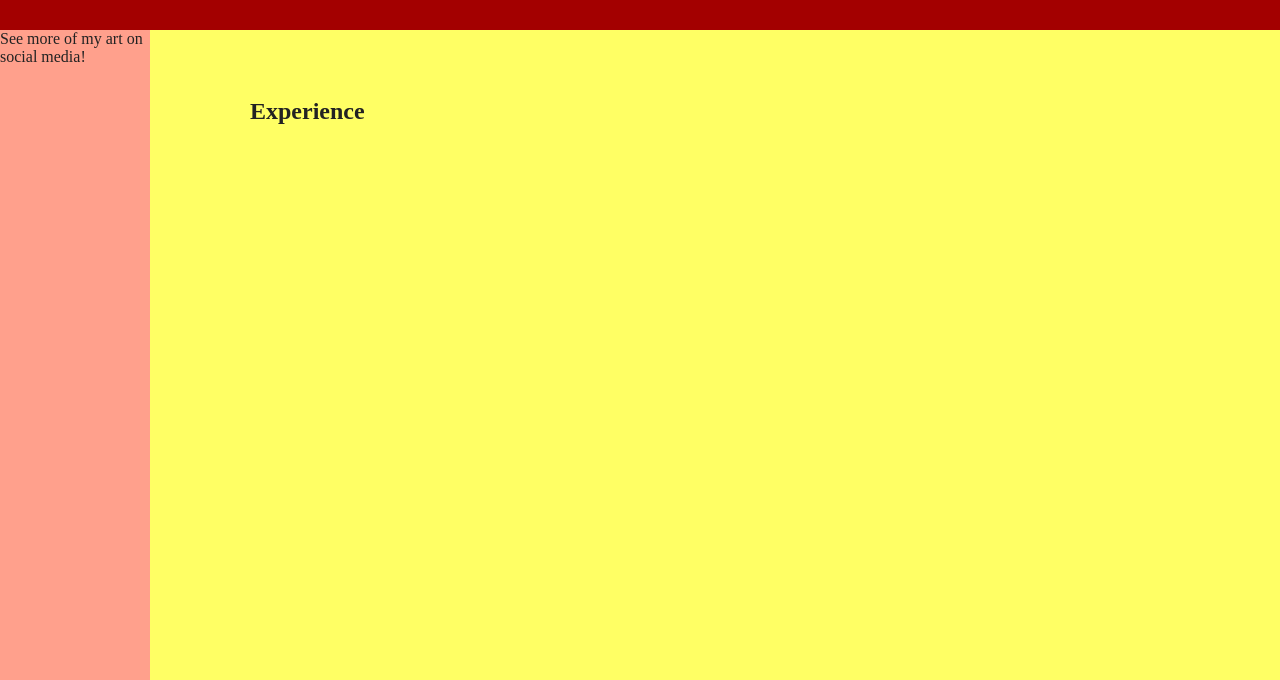
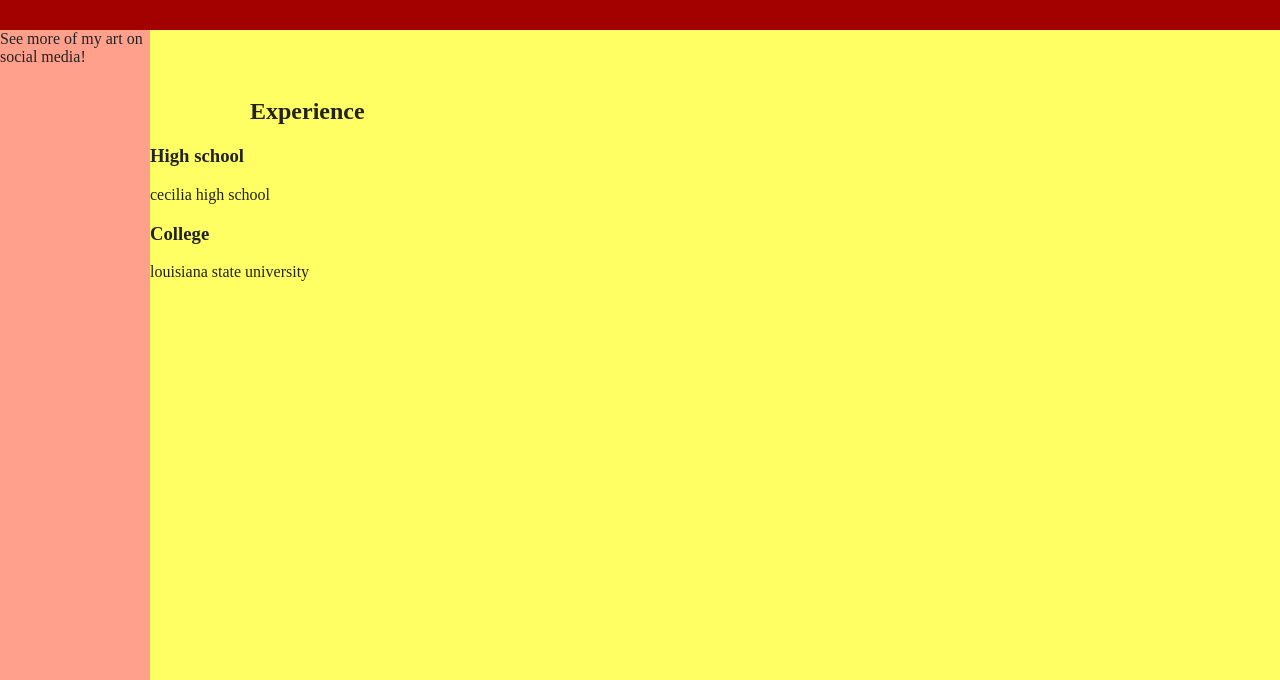
Before and after one commit to maryyymoo/portfolio, a website built with Parcel: page index.html in a window 1280 px wide. Shown: the part 120-800 px from the top of the page. Built offline with nearby package versions, Linux system fonts and the light colour scheme.

Commit message:
experience

```diff
--- a/index.html
+++ b/index.html
@@ -31,15 +31,25 @@
 
   <section id="title-grid">
     <header>
-      <h1>Hello world! This is
-        Mary-Madeline Guidry's Art portfolio</h1>
+      <h1>Hello world! This is Mary-Madeline Guidry's Art portfolio</h1>
       </header>
     <nav>
       See more of my art on social media!
     </nav>
     <main>
+      <div>
       <h2>Experience</h2>
-
+      <div>
+        <div>
+        <h3>High school</h3>
+        <p>cecilia high school</p>
+      </div>
+      <div>
+        <h3>College</h3>
+        <p>louisiana state university</p>
+      </div>
+    </div>
+      </div>
     </main>
     <footer>Footer</footer>
   </section>
```
